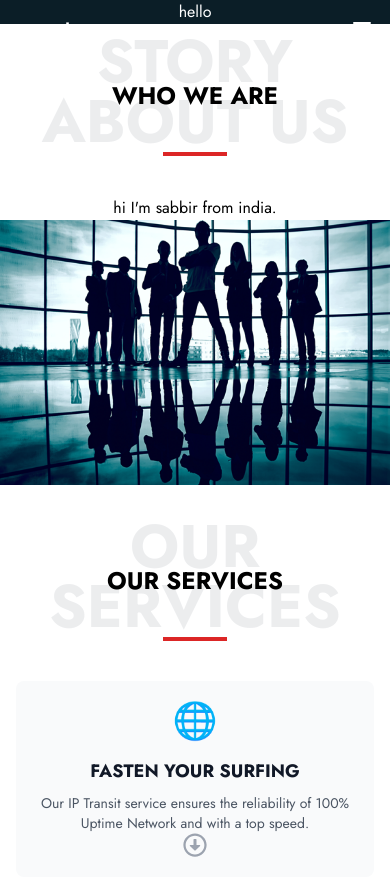
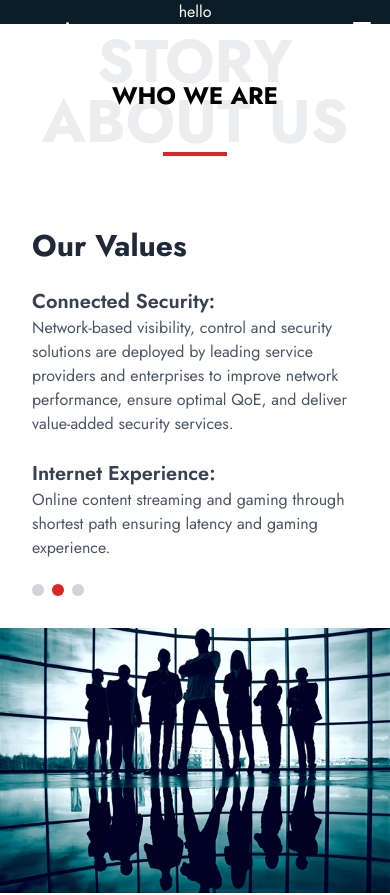
Before and after one commit to sabbir-hossen66/zasoft-landingpage, a React (Vite) app: page / in a window 390 px wide. Shown: the top 895 px of the page. Built offline with nearby package versions, Linux system fonts and the light colour scheme.

Commit message:
created about text with responsive

```diff
--- a/src/ui/aboutText/AboutText.jsx
+++ b/src/ui/aboutText/AboutText.jsx
@@ -3,9 +3,35 @@ import aboutPhoto from '../../assets/about.png';
 
 const AboutText = () => {
   return (
-    <div className='flex-col-1   lg:flex justify-between text-center'>
+    <div className='flex-col-1 lg:flex justify-between'>
       {/* left side */}
-      <div>hi I'm sabbir from india.</div>
+      <div className="bg-white p-8 rounded-lg max-w-4xl mx-auto">
+        <h2 className="text-3xl font-bold mb-6 text-gray-800">Our Values</h2>
+        <div className="space-y-6">
+          <div>
+            <h3 className="text-xl font-semibold text-gray-700">Connected Security:</h3>
+            <p className="text-gray-600">
+              Network-based visibility, control and security solutions are deployed by leading service providers
+              and enterprises to improve network performance, ensure optimal QoE, and deliver value-added security
+              services.
+            </p>
+          </div>
+          <div>
+            <h3 className="text-xl font-semibold text-gray-700">Internet Experience:</h3>
+            <p className="text-gray-600">
+              Online content streaming and gaming through shortest path ensuring latency and gaming experience.
+            </p>
+          </div>
+        </div>
+        <div className="mt-6 flex ">
+          <div className="flex space-x-2">
+
+            <span className="w-3 h-3 bg-gray-300 rounded-full"></span>
+            <span className="w-3 h-3 bg-red-600 rounded-full"></span>
+            <span className="w-3 h-3 bg-gray-300 rounded-full"></span>
+          </div>
+        </div>
+      </div>
 
       {/* right side */}
       <div>
```
